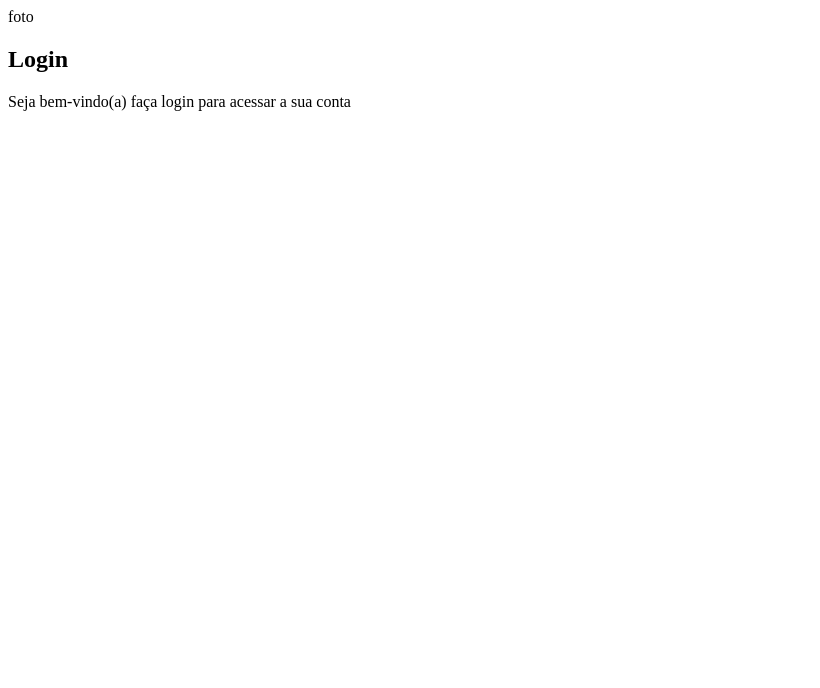
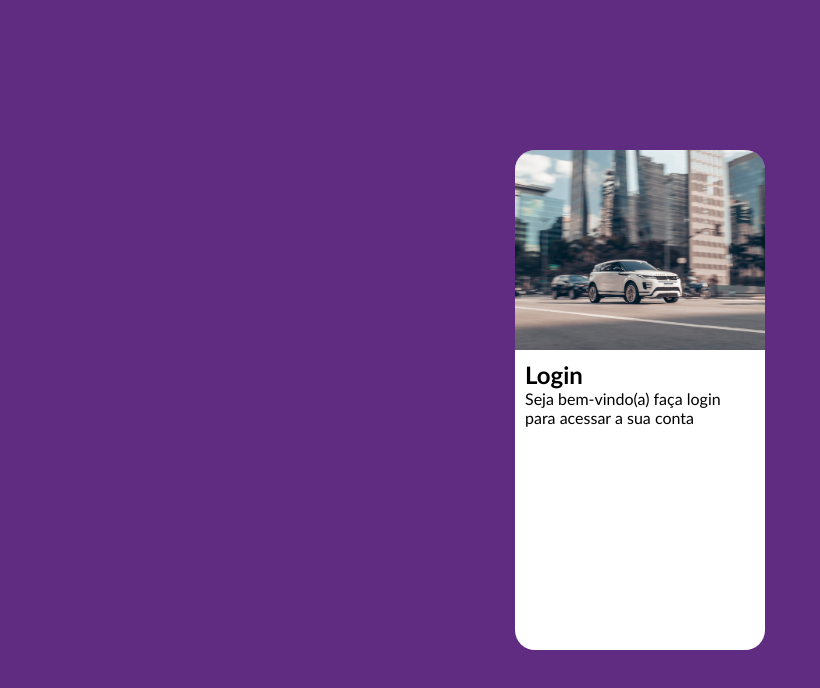
Before and after one commit to Xand3Soares/Projeto-login, a plain HTML site: page index.html in a window 1280 px wide. Shown: the whole page, without its empty margins (0-820 px from the left). Drawn offline with Linux system fonts and the light colour scheme.

Commit message:
atualização desafio

```diff
--- a/estilos/style.css
+++ b/estilos/style.css
@@ -7,3 +7,46 @@ lilas  #5f2c82
 
 
 */
+
+* {
+    font-family: 'Gill Sans', 'Gill Sans MT', Calibri, 'Trebuchet MS', sans-serif;
+    padding: 0px;
+    margin: 0px;
+    box-sizing: border-box;
+}
+
+body, html {
+    background-color: #5f2c82;
+    height: 100vh;
+    width: 100vw;
+}
+
+main {
+    position: relative;
+    height: 100vh;
+    width: 100vw;
+}
+section#login {
+    position: absolute;
+    top: 50%;
+    left: 50%;
+    transform: translate( -50%, -50%);
+    overflow: hidden;
+
+    background-color: white;
+    width: 250px;
+    height: 500px;
+    border-radius: 20px;
+    box-shadow: 0px 0px rgba(0, 0, 0, 0.808);
+}
+section#login >div#imagem {
+    display: block;
+    background: #5f2c82 url(../imagens/fundo.jpg);
+    background-size: cover;
+    background-position: left bottom;
+    height: 200px;
+}
+section#login > div#formulario {
+    display: block;
+    padding: 10px;
+}
--- a/index.html
+++ b/index.html
@@ -11,7 +11,6 @@
     <main>
         <section id="login">
             <div id="imagem">
-                foto
 
             </div>
             <div id="formulario">
```
